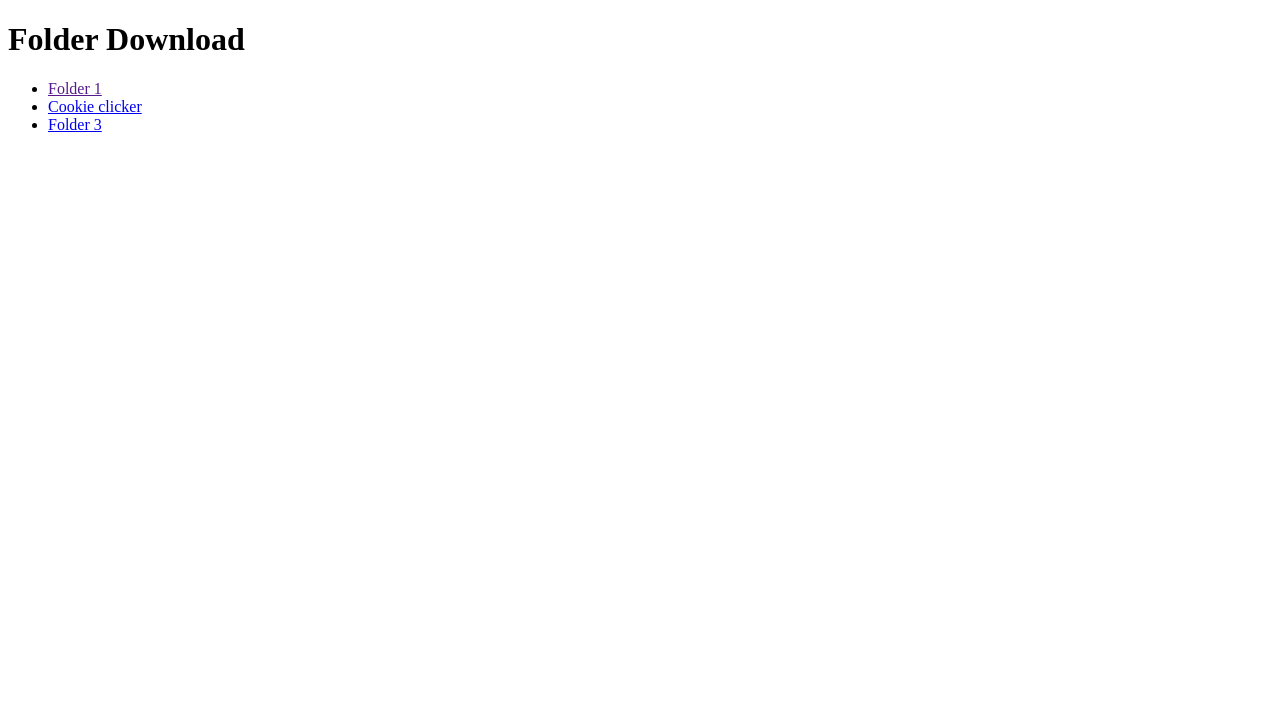
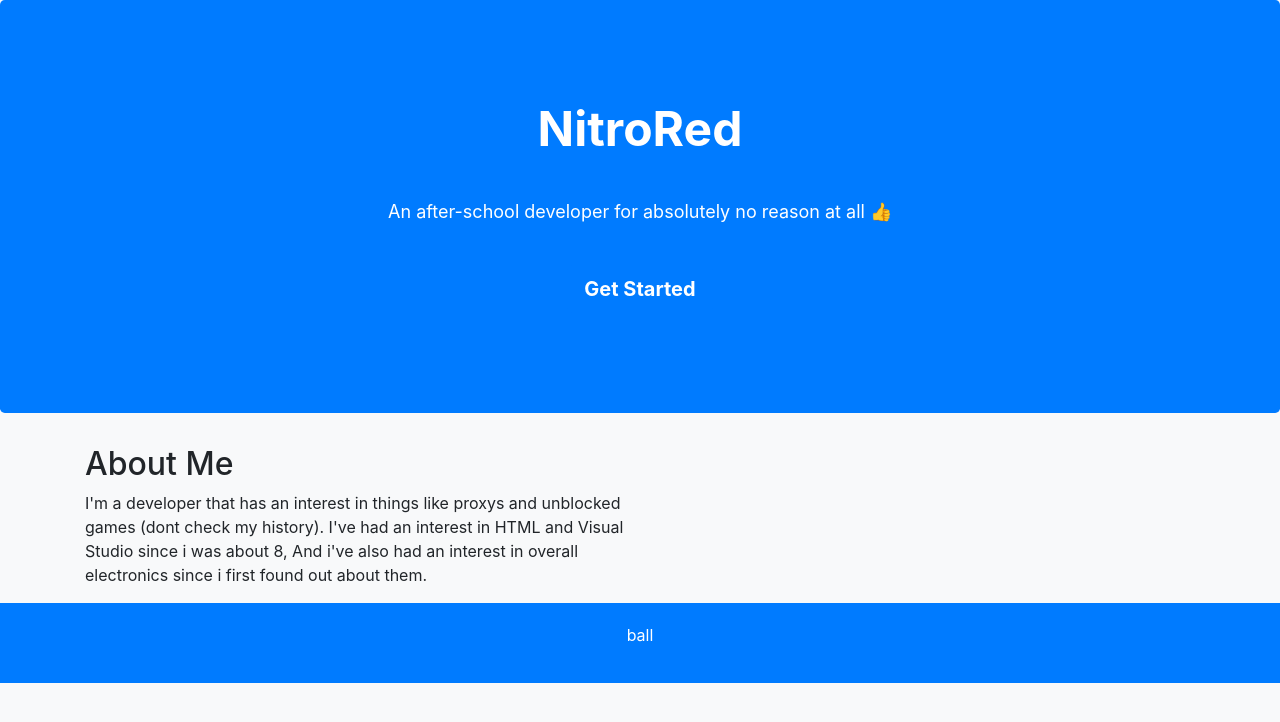
Before and after one commit to nitrored/nitrored.github.io, a plain HTML site: page index.html in a window 1280 px wide. Drawn offline with nearby package versions, Linux system fonts and the light colour scheme.

Commit message:
Update index.html

```diff
--- a/index.html
+++ b/index.html
@@ -1,16 +1,83 @@
 <!DOCTYPE html>
-<html>
+<html lang="en">
 <head>
-  <title>Folder Download</title>
+  <meta charset="UTF-8">
+  <meta name="viewport" content="width=device-width, initial-scale=1.0">
+  <title>NitroRed</title>
+  <!-- Bootstrap CSS -->
+  <link rel="stylesheet" href="https://stackpath.bootstrapcdn.com/bootstrap/4.5.2/css/bootstrap.min.css">
+  <style>
+    body {
+      background-color: #f8f9fa;
+    }
+    .navbar {
+      background-color: #007bff;
+    }
+    .navbar-brand {
+      color: #fff;
+      font-weight: bold;
+    }
+    .jumbotron {
+      background-color: #007bff;
+      color: #fff;
+      text-align: center;
+      padding: 100px;
+    }
+    .jumbotron h1 {
+      font-size: 48px;
+      font-weight: bold;
+      margin-bottom: 40px;
+    }
+    .jumbotron p {
+      font-size: 18px;
+      margin-bottom: 40px;
+    }
+    .btn-primary {
+      background-color: #007bff;
+      border-color: #007bff;
+      font-weight: bold;
+    }
+    .btn-primary:hover {
+      background-color: #0056b3;
+      border-color: #0056b3;
+    }
+    footer {
+      background-color: #007bff;
+      color: #fff;
+      text-align: center;
+      padding: 20px;
+    }
+  </style>
 </head>
 <body>
-  <h1>Folder Download</h1>
+  <main>
+    <section class="jumbotron">
+      <div class="container">
+        <h1>NitroRed</h1>
+        <p>An after-school developer for absolutely no reason at all 👍</p>
+        <a href="#" class="btn btn-primary btn-lg">Get Started</a>
+      </div>
+    </section>
 
-  <ul>
-    <li><a href="" download>Folder 1</a></li>
-    <li><a href="nitrored.github.io/cookie.txt">Cookie clicker</a></li>
-    <li><a href="/path/to/folder3.zip" download>Folder 3</a></li>
-    <!-- Add more folder links as needed -->
-  </ul>
+    <section class="container">
+      <div class="row">
+        <div class="col-md-6">
+          <h2>About Me</h2>
+          <p>I'm a developer that has an interest in things like proxys and unblocked games (dont check my history). I've had an interest in HTML and Visual Studio since i was about 8, And i've also had an interest in overall electronics since i first found out about them.</p>
+        </div>
+      </div>
+    </section>
+  </main>
+
+  <footer>
+    <div class="container">
+      <p>ball</p>
+    </div>
+  </footer>
+
+  <!-- Bootstrap JS (Optional) -->
+  <script src="https://code.jquery.com/jquery-3.5.1.slim.min.js"></script>
+  <script src="https://cdn.jsdelivr.net/npm/@popperjs/core@2.5.3/dist/umd/popper.min.js"></script>
+  <script src="https://stackpath.bootstrapcdn.com/bootstrap/4.5.2/js/bootstrap.min.js"></script>
 </body>
 </html>
```
